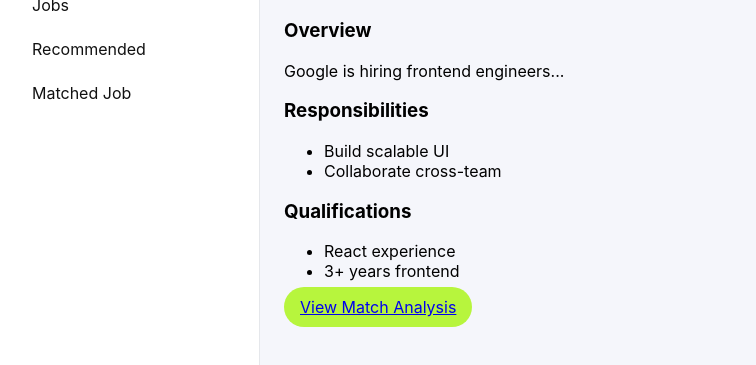
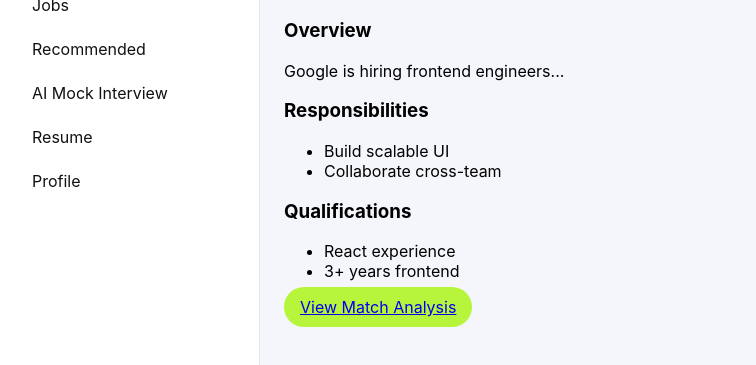
Before and after one commit to hsahmed7/Job-Role-Frontend-Exam, a plain HTML site: page job-details.html in a window 1280 px wide. Shown: the part 87-452 px from the top of the page, without its empty margins (0-756 px from the left). Drawn offline with Linux system fonts and the light colour scheme.

Commit message:
Update job-details.html

```diff
--- a/job-details.html
+++ b/job-details.html
@@ -14,7 +14,9 @@
 
   <a href="index.html" class="nav-item">Jobs</a>
   <a href="recommendations.html" class="nav-item">Recommended</a>
-  <a href="matched-job.html" class="nav-item">Matched Job</a>
+  <a href= # class="nav-item">AI Mock Interview</a>
+  <a href= # class="nav-item">Resume</a>
+  <a href= # class="nav-item">Profile</a>
 </aside>
 
 
```
